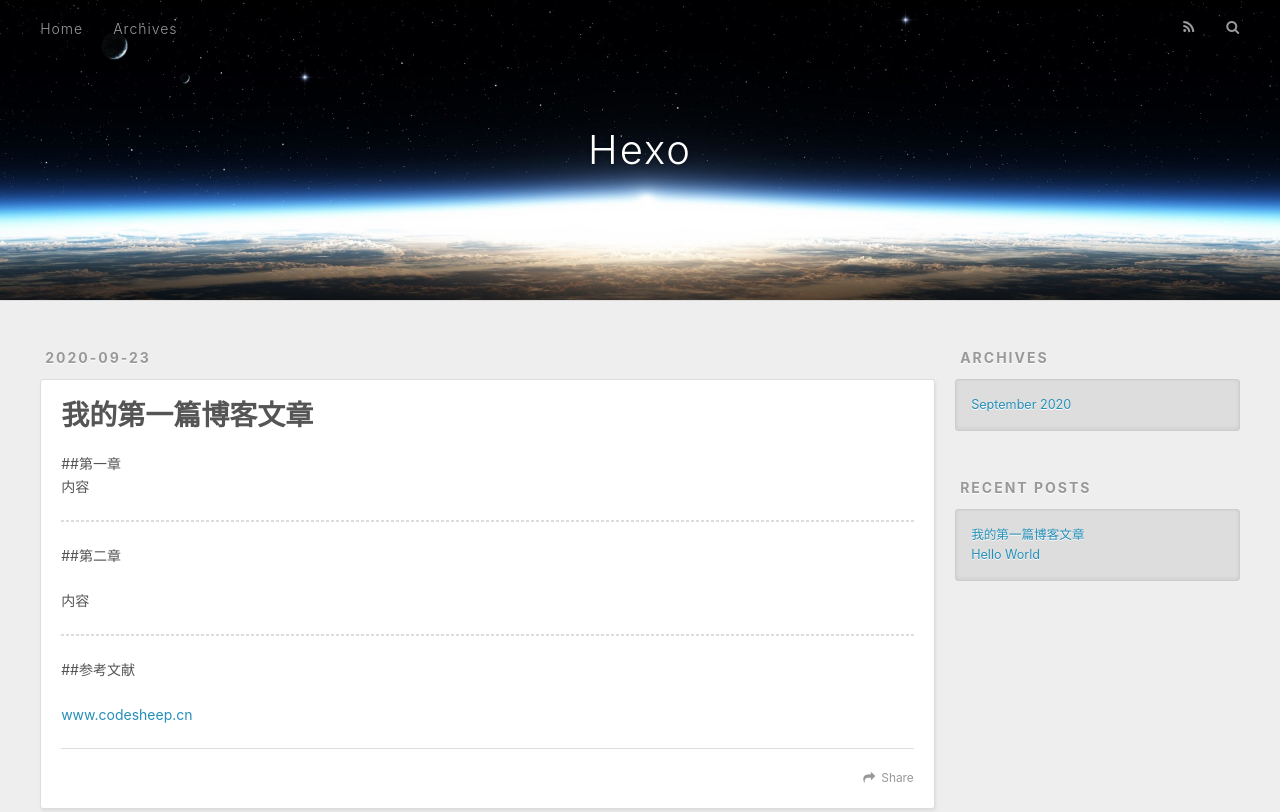
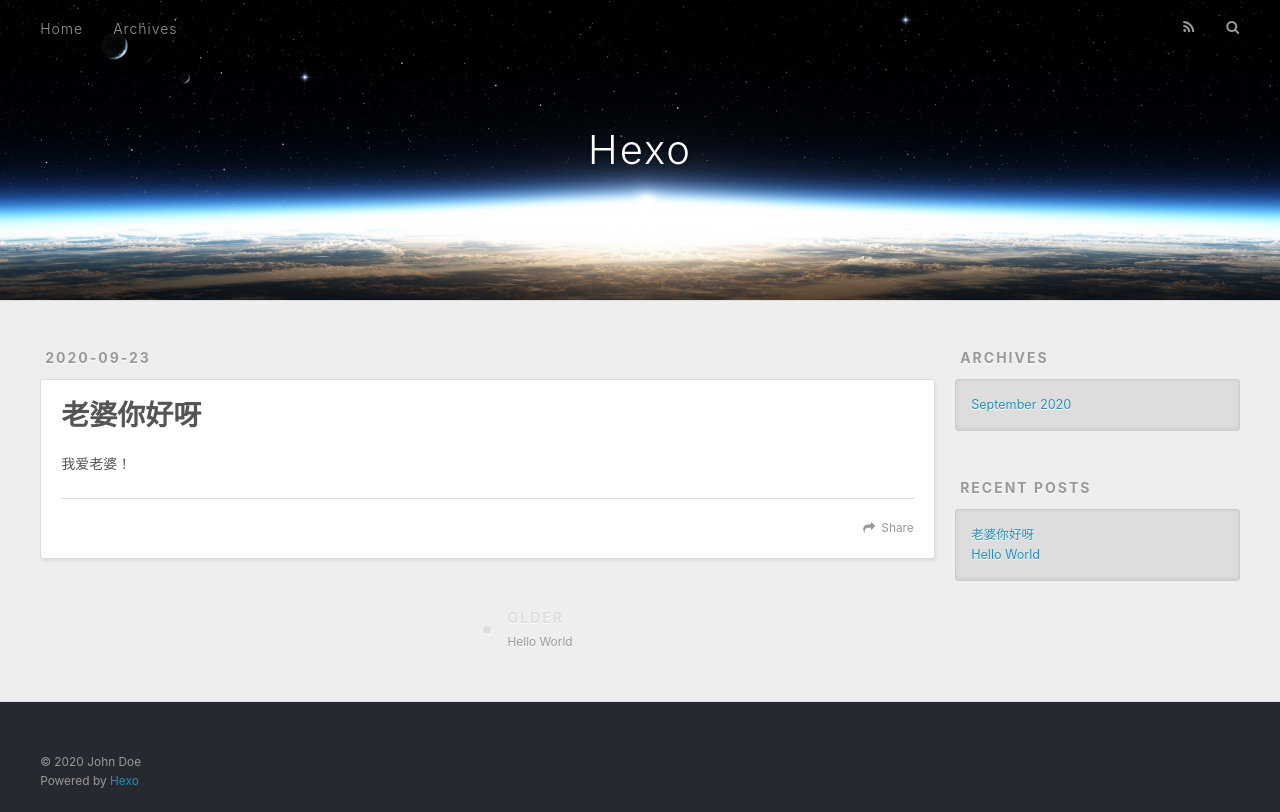
Before and after one commit to ChangGuangyao/ChangGuangyao.github.io, a plain HTML site: page 2020/09/23/我的第一篇博客文章/index.html in a window 1280 px wide. Shown: the top 812 px of the page. Drawn offline with nearby package versions, Linux system fonts and the light colour scheme.

Commit message:
Site updated: 2020-09-23 17:14:35

```diff
--- a/2020/09/23/我的第一篇博客文章/index.html
+++ b/2020/09/23/我的第一篇博客文章/index.html
@@ -5,17 +5,17 @@
 
 
 
-  <title>我的第一篇博客文章 | Hexo</title>
+  <title>老婆你好呀 | Hexo</title>
   <meta name="viewport" content="width=device-width, initial-scale=1, maximum-scale=1">
-  <meta name="description" content="##第一章内容  ##第二章 内容  ##参考文献 www.codesheep.cn">
+  <meta name="description" content="我爱老婆！">
 <meta property="og:type" content="article">
-<meta property="og:title" content="我的第一篇博客文章">
+<meta property="og:title" content="老婆你好呀">
 <meta property="og:url" content="http://example.com/2020/09/23/%E6%88%91%E7%9A%84%E7%AC%AC%E4%B8%80%E7%AF%87%E5%8D%9A%E5%AE%A2%E6%96%87%E7%AB%A0/index.html">
 <meta property="og:site_name" content="Hexo">
-<meta property="og:description" content="##第一章内容  ##第二章 内容  ##参考文献 www.codesheep.cn">
+<meta property="og:description" content="我爱老婆！">
 <meta property="og:locale" content="en_US">
 <meta property="article:published_time" content="2020-09-23T07:59:12.000Z">
-<meta property="article:modified_time" content="2020-09-23T08:24:48.196Z">
+<meta property="article:modified_time" content="2020-09-23T09:12:16.446Z">
 <meta property="article:author" content="John Doe">
 <meta name="twitter:card" content="summary">
 
@@ -80,7 +80,7 @@
 
 
     <h1 class="article-title" itemprop="name">
-      我的第一篇博客文章
+      老婆你好呀
     </h1>
 
 
@@ -88,13 +88,7 @@
 
     <div class="article-entry" itemprop="articleBody">
 
-        <p>##第一章<br>内容</p>
-<hr>
-<p>##第二章</p>
-<p>内容</p>
-<hr>
-<p>##参考文献</p>
-<p><a target="_blank" rel="noopener" href="http://www.codesheep.cn/">www.codesheep.cn</a></p>
+        <p>我爱老婆！</p>
 
 
     </div>
@@ -148,7 +142,7 @@
       <ul>
 
           <li>
-            <a href="/2020/09/23/%E6%88%91%E7%9A%84%E7%AC%AC%E4%B8%80%E7%AF%87%E5%8D%9A%E5%AE%A2%E6%96%87%E7%AB%A0/">我的第一篇博客文章</a>
+            <a href="/2020/09/23/%E6%88%91%E7%9A%84%E7%AC%AC%E4%B8%80%E7%AF%87%E5%8D%9A%E5%AE%A2%E6%96%87%E7%AB%A0/">老婆你好呀</a>
           </li>
 
           <li>
```
Also changed, not shown: 2020/09/23/hello-world/index.html (+2 -2 lines), archives/2020/09/index.html (+2 -2 lines), archives/2020/index.html (+2 -2 lines), archives/index.html (+2 -2 lines), index.html (+3 -9 lines).
